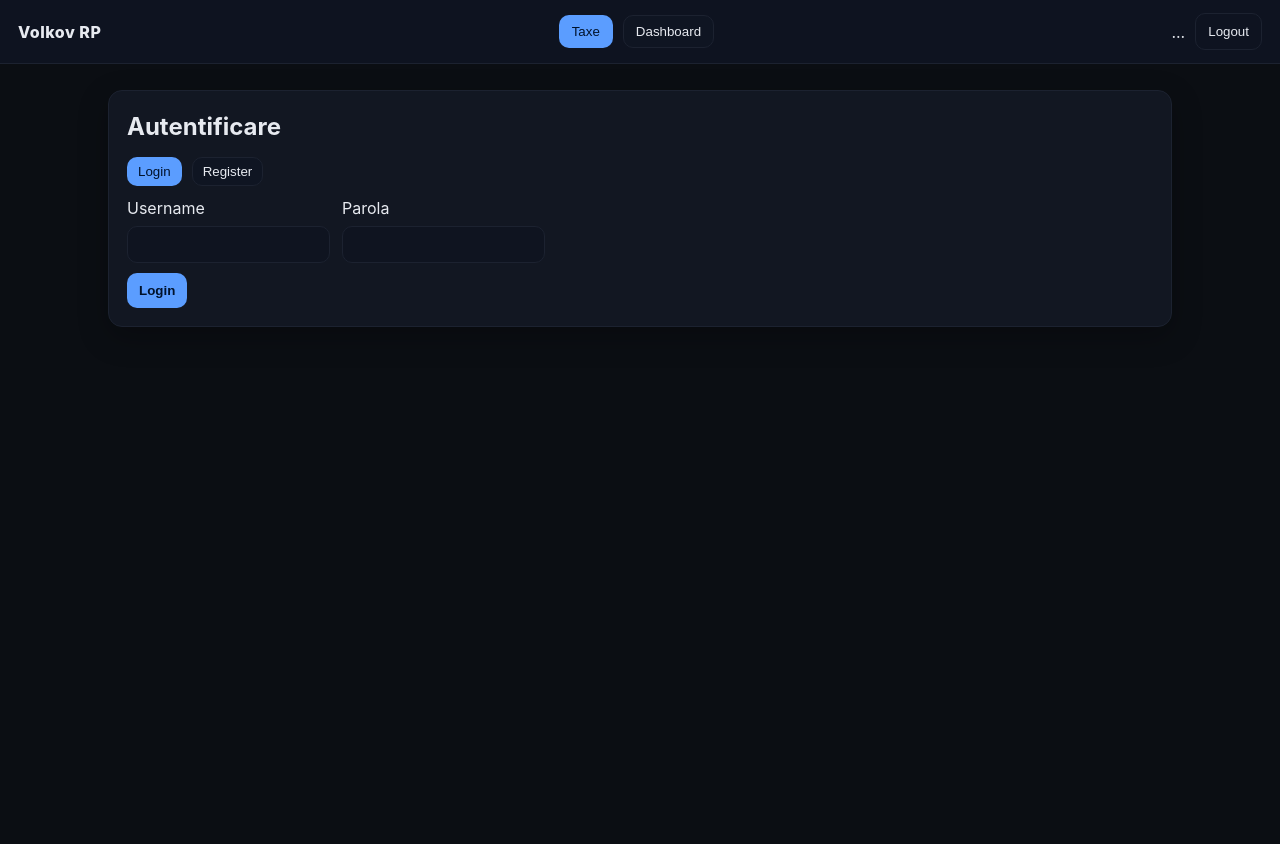
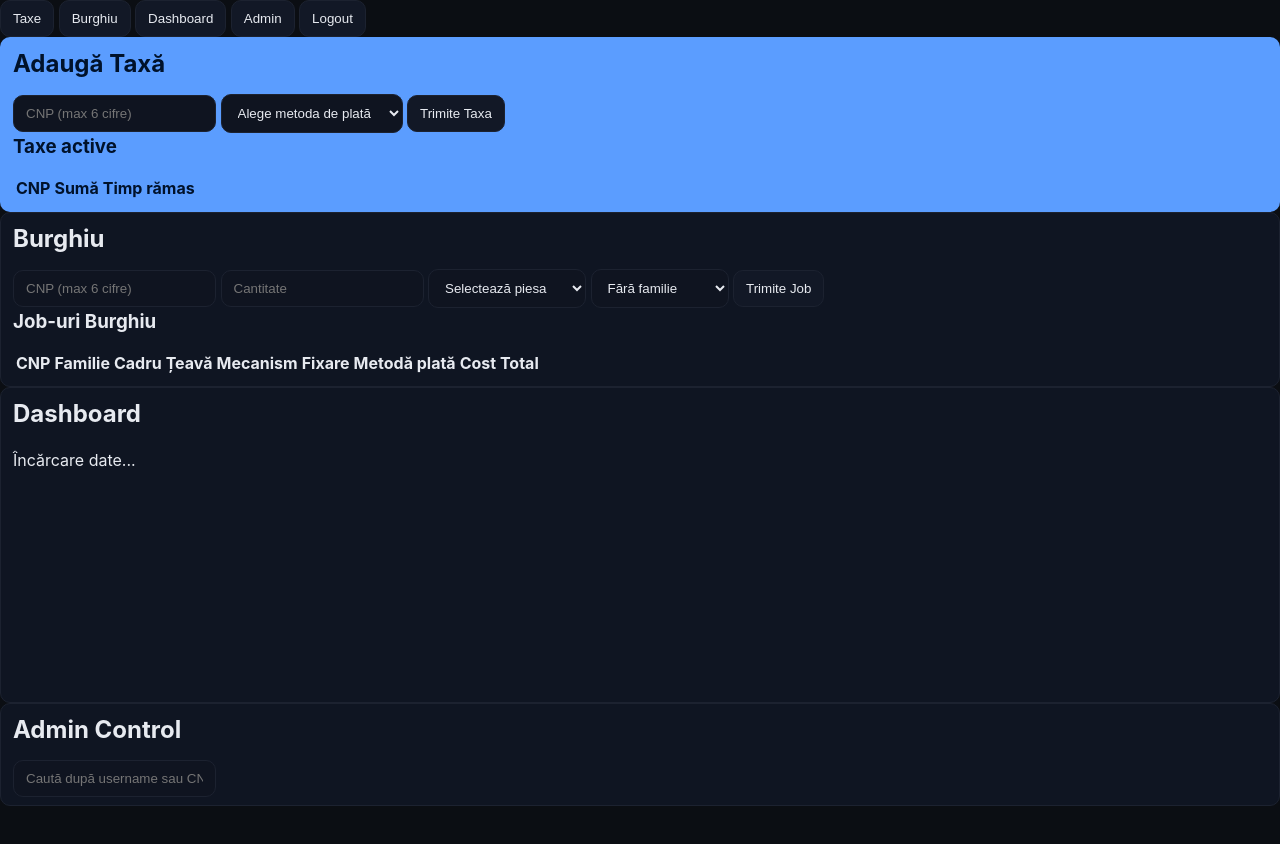
Before and after one commit to Stifyy69/Volkov, a website: page public/index.html in a window 1280 px wide. After the commit the page ends 806 px from the top, so only its background shows below. Drawn offline with nearby package versions, Linux system fonts and the light colour scheme.

Commit message:
Update index.html

```diff
--- a/public/index.html
+++ b/public/index.html
@@ -1,142 +1,116 @@
-<!doctype html>
+<!DOCTYPE html>
 <html lang="ro">
 <head>
-  <meta charset="utf-8" />
-  <meta name="viewport" content="width=device-width,initial-scale=1" />
-  <title>Volkov RP Panel</title>
-  <link rel="stylesheet" href="/styles.css" />
+  <meta charset="UTF-8" />
+  <meta name="viewport" content="width=device-width, initial-scale=1.0" />
+  <title>Taxe & Burghiu</title>
+  <link rel="stylesheet" href="styles.css" />
 </head>
-<body>
-  <header class="nav">
-    <div class="brand">Volkov RP</div>
-    <nav class="tabs">
-      <button id="tabTaxe" class="tab active">Taxe</button>
-      <button id="tabDash" class="tab">Dashboard</button>
+<body class="dark">
+  <nav>
+    <button data-tab="taxe">Taxe</button>
+    <button data-tab="drill">Burghiu</button>
+    <button data-tab="dashboard">Dashboard</button>
+    <button data-tab="admin">Admin</button>
+    <button id="logoutBtn" class="right">Logout</button>
   </nav>
-    <div class="who">
-      <span id="whoami">...</span>
-      <button id="logout" class="ghost">Logout</button>
-    </div>
-  </header>
 
-  <main class="wrap">
-    <!-- CARD AUTENTIFICARE -->
-    <section class="card" id="authCard">
-      <h2>Autentificare</h2>
-      <div class="tabs small">
-        <button class="tab active" data-tab="login">Login</button>
-        <button class="tab" data-tab="register">Register</button>
-      </div>
+  <!-- === TAXE === -->
+  <section id="tab-taxe" class="tab active">
+    <h2>Adaugă Taxă</h2>
+    <form id="taxeForm">
+      <input type="text" name="cnp" placeholder="CNP (max 6 cifre)" required />
+      <select name="metoda" id="metodaSelect" required>
+        <option value="">Alege metoda de plată</option>
+        <option value="curat">Bani curați - 40.000$</option>
+        <option value="murdar">Bani murdari - 60.000$</option>
+        <option value="otel">Oțel - 15 buc</option>
+        <option value="praf">Praf - 25 buc</option>
+        <option value="gratis">Gratis (familie)</option>
+      </select>
 
-      <div id="loginPane">
-        <div class="row">
-          <label>Username<input id="loginUser" /></label>
-          <label>Parola<input id="loginPass" type="password" /></label>
-        </div>
-        <button id="btnLogin" class="primary">Login</button>
-      </div>
+      <!-- Familiile doar dacă alegi Gratis -->
+      <select name="gratisFamilie" id="gratisSelect" style="display:none;">
+        <option value="">Selectează familia</option>
+        <option value="Medelin Cartel">Medelin Cartel</option>
+        <option value="818">818</option>
+        <option value="Stefanos Cartel">Stefanos Cartel</option>
+      </select>
 
-      <div id="registerPane" class="hidden">
-        <div class="row">
-          <label>Invite code<input id="regInvite" /></label>
-          <label>Username<input id="regUser" /></label>
-        </div>
-        <div class="row">
-          <label>Parola<input id="regPass" type="password" /></label>
-          <label>Nickname<input id="regNick" /></label>
-          <label>CNP (max 6)<input id="regCnp" maxlength="6" inputmode="numeric" pattern="\\d{1,6}" /></label>
-        </div>
-        <button id="btnRegister" class="primary">Register</button>
-      </div>
+      <button type="submit">Trimite Taxa</button>
+    </form>
+
+    <h3>Taxe active</h3>
+    <table id="taxeTable">
+      <thead>
+        <tr>
+          <th>CNP</th>
+          <th>Sumă</th>
+          <th>Timp rămas</th>
+        </tr>
+      </thead>
+      <tbody></tbody>
+    </table>
   </section>
 
-    <!-- CARD TAXE -->
-    <section class="card hidden" id="taxeCard">
-      <h2>Taxe</h2>
-      <div class="row">
-        <label>CNP
-          <input id="cnp" maxlength="6" inputmode="numeric" pattern="\\d{1,6}" />
-        </label>
-        <label>Familie (doar la Gratis)
-          <select id="gratisFamilie">
-            <option>Medelin Cartel</option>
-            <option>818</option>
-            <option>Stefanos Cartel</option>
-          </select>
-        </label>
-      </div>
-
-      <div class="grid">
-        <button class="pay" data-method="curat">Bani curați – 40.000 $</button>
-        <button class="pay" data-method="murdar">Bani murdari – 60.000 $</button>
-        <button class="pay" data-method="otel">Oțel – 15 buc</button>
-        <button class="pay" data-method="praf">Praf de pușcă – 25 buc</button>
-        <button class="pay" data-method="gratis">Gratis (cu familie)</button>
-      </div>
-
-      <h3>Active</h3>
-      <ul id="taxeList"></ul>
-
-      <hr/>
+  <!-- === BURGHIU === -->
+  <section id="tab-drill" class="tab">
     <h2>Burghiu</h2>
-      <div class="row">
-        <label>CNP<input id="drCnp" maxlength="6" inputmode="numeric" pattern="\\d{1,6}" /></label>
-        <label>Piesă
-          <select id="drPart">
+    <form id="drillForm">
+      <input type="text" name="cnp" placeholder="CNP (max 6 cifre)" required />
+      <input type="number" name="quantity" placeholder="Cantitate" required min="1" />
+      <select name="part" required>
+        <option value="">Selectează piesa</option>
         <option value="cadru">Cadru</option>
         <option value="teava">Țeavă</option>
         <option value="mecanism">Mecanism</option>
         <option value="fixare">Elemente de fixare</option>
       </select>
-        </label>
-        <label>Familie
-          <select id="drFamilie"></select>
-        </label>
-        <label>Cantitate<input type="number" id="drQty" min="1" value="1"/></label>
-        <label>CashType
-          <select id="drCash">
-            <option value="CLEAN">CLEAN</option>
-            <option value="DIRTY">DIRTY</option>
+      <select name="family">
+        <option value="">Fără familie</option>
+        <option value="Medelin Cartel">Medelin Cartel</option>
+        <option value="818">818</option>
+        <option value="Stefanos Cartel">Stefanos Cartel</option>
       </select>
-        </label>
-        <button id="btnDrill" class="primary">Trimite</button>
-      </div>
+      <button type="submit">Trimite Job</button>
+    </form>
 
-      <h3>Ultimele joburi</h3>
-      <ul id="drillList"></ul>
-    </section>
-
-    <!-- CARD DASHBOARD -->
-    <section class="card hidden" id="dashCard">
-      <h2>Dashboard</h2>
-
-      <div id="adminInvite" class="hidden">
-        <h3>Invite generator</h3>
-        <div class="row">
-          <label>Rol
-            <select id="inviteRole">
-              <option value="OPERATOR">OPERATOR</option>
-              <option value="HEAD_OPERATOR">HEAD_OPERATOR</option>
-              <option value="AUDIT">AUDIT</option>
-              <option value="ADMIN">ADMIN</option>
-            </select>
-          </label>
-          <button id="btnMakeInvite" class="primary">Generează invite</button>
-        </div>
-        <div id="inviteOut" class="mono"></div>
-        <hr/>
-      </div>
-
-      <h3>Statistici</h3>
-      <table class="table" id="statsTable">
+    <h3>Job-uri Burghiu</h3>
+    <table id="drillTable">
       <thead>
-          <tr><th>User</th><th>Rol</th><th>Taxe</th><th>Joburi burghiu</th></tr>
+        <tr>
+          <th>CNP</th>
+          <th>Familie</th>
+          <th>Cadru</th>
+          <th>Țeavă</th>
+          <th>Mecanism</th>
+          <th>Fixare</th>
+          <th>Metodă plată</th>
+          <th>Cost Total</th>
+        </tr>
       </thead>
       <tbody></tbody>
     </table>
   </section>
-  </main>
 
-  <script src="/app.js"></script>
+  <!-- === DASHBOARD === -->
+  <section id="tab-dashboard" class="tab">
+    <h2>Dashboard</h2>
+    <div id="dashboardContent">
+      <p>Încărcare date...</p>
+    </div>
+    <canvas id="chartFamilies" width="400" height="200"></canvas>
+    <canvas id="chartWeekly" width="400" height="200"></canvas>
+  </section>
+
+  <!-- === ADMIN === -->
+  <section id="tab-admin" class="tab">
+    <h2>Admin Control</h2>
+    <input type="text" id="searchInput" placeholder="Caută după username sau CNP" />
+    <div id="adminResults"></div>
+  </section>
+
+  <script src="https://cdn.jsdelivr.net/npm/chart.js"></script>
+  <script src="app.js"></script>
 </body>
 </html>
```
Lines whose indentation alone changed are shown as unchanged.
